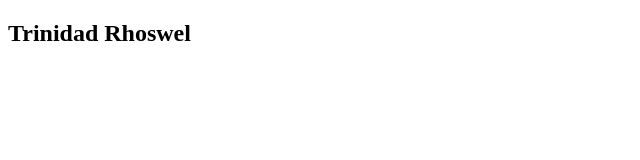
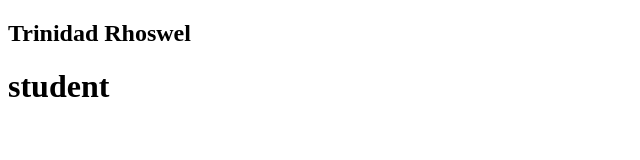
Before and after one commit to prooxxyy/git_trinidad, a plain HTML site: page index.html in a window 1280 px wide. Shown: the whole page, without its empty margins (0-640 px from the left). Drawn offline with Linux system fonts and the light colour scheme.

Commit message:
another header

```diff
--- a/index.html
+++ b/index.html
@@ -7,5 +7,6 @@
 </head>
 <body>
    <h2>Trinidad Rhoswel</h2>
+   <h1>student</h1>
 </body>
 </html>
```
